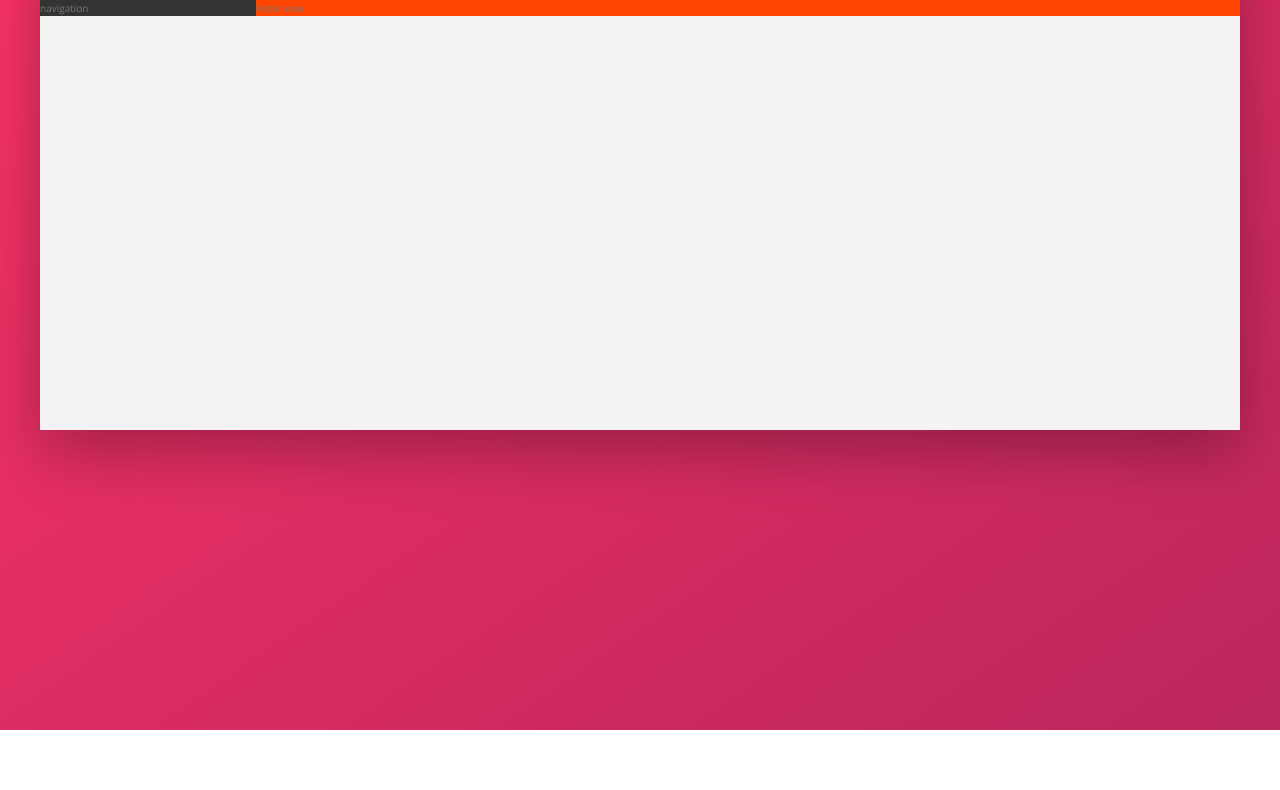
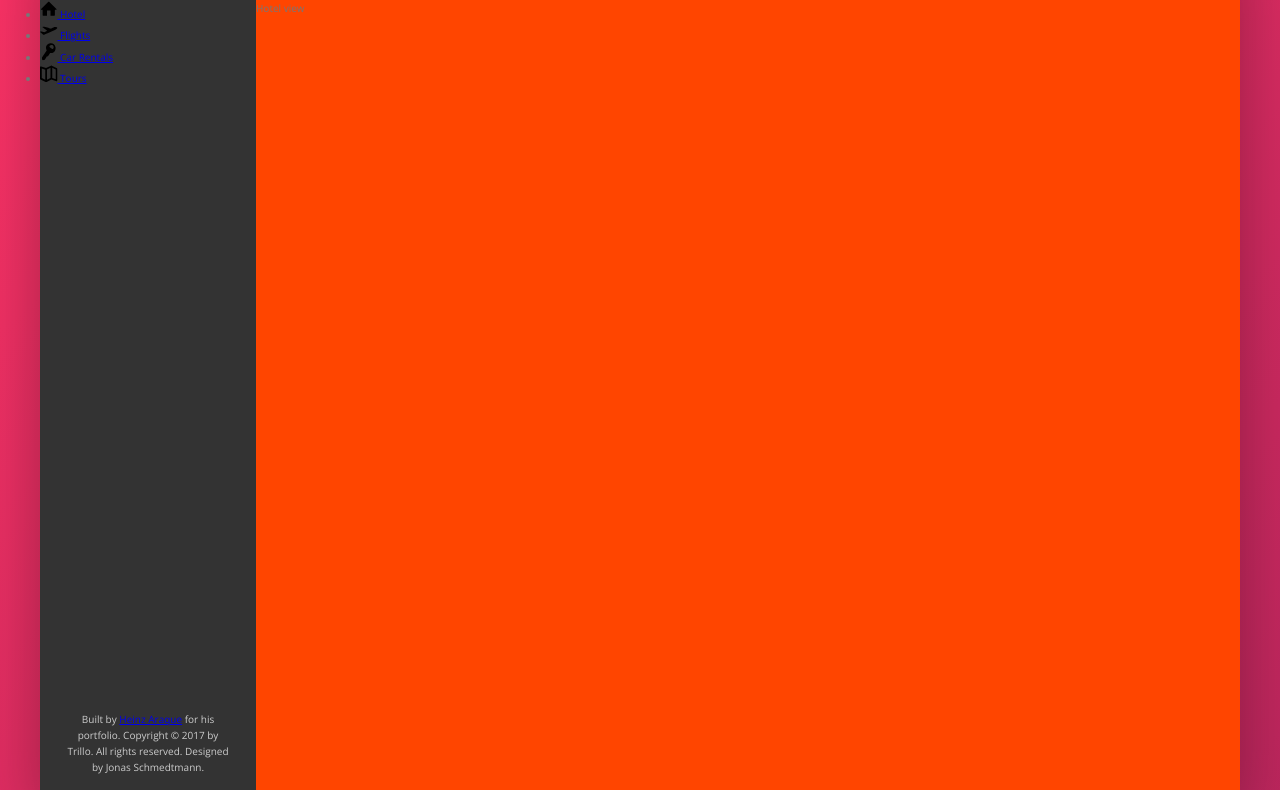
Before and after one commit to araqueheinz/Project-Trillo, a website: page index.html in a window 1280 px wide. Shown: the part 150-940 px from the top of the page. Before the commit the page ends 880 px from the top, so only its background shows below. Drawn offline with nearby package versions, Linux system fonts and the light colour scheme.

Commit message:
format side-nav

```diff
--- a/index.html
+++ b/index.html
@@ -11,10 +11,15 @@
         <title>trillo &mdash; Your all-in-one booking app</title>
     </head>
     <body>
+
+        <!-- Container  -->
        <div class="container">
+
+        <!-- Container  -->
         <header class="header">
             <img src="img/logo.png" alt="trillo logo" class="logo">
 
+            <!-- Container  -->
             <form action="#" class="search">
                 <input type="text" class="search__input" placeholder="Search hotels">
                 <button class="search__button">
@@ -24,8 +29,10 @@
                 </button>
             </form>
 
+            <!-- Container  -->
             <nav class="user-nav">
 
+                <!-- Container  -->
                 <div class="user-nav__icon-box">
                     <svg class="user-nav__icon">
                         <use xlink:href="img/sprite.svg#icon-bookmark"></use>
@@ -35,6 +42,7 @@
                     </span>
                 </div>
 
+                <!-- Container  -->
                 <div class="user-nav__icon-box">
                     <svg class="user-nav__icon">
                         <use xlink:href="img/sprite.svg#icon-chat"></use>
@@ -44,15 +52,69 @@
                     </span>
                 </div>
 
+                <!-- Container  -->
                 <div class="user-nav__user">
                     <img src="img/user.jpg" alt="User Photo" class="user-nav__userPhoto">
                     <span class="user-nav__user-name">Heinz</span>
                 </div>
             </nav>
+
         </header>
+
+        <!-- Container  -->
         <div class="content">
+
+            <!-- Container  -->
             <nav class="sidebar">
-                navigation
+                <ul class="side-nav">
+
+                    <!-- Container  -->
+                    <li class="side-nav__item">
+                        <a href="#" class="side-nav__link">
+                            <svg class="side-nav__icon">
+                                <use xlink:href="img/sprite.svg#icon-home"></use>
+                            </svg>
+                            <span>Hotel</span>
+                        </a>
+                    </li>
+
+                    <!-- Container  -->
+                    <li class="side-nav__item">
+                        <a href="#" class="side-nav__link">
+                            <svg class="side-nav__icon">
+                                <use xlink:href="img/sprite.svg#icon-aircraft-take-off"></use>
+                            </svg>
+                            <span>Flights</span>
+                        </a>
+                    </li>
+
+                    <!-- Container  -->
+                    <li class="side-nav__item">
+                        <a href="#" class="side-nav__link">
+                            <svg class="side-nav__icon">
+                                <use xlink:href="img/sprite.svg#icon-key"></use>
+                            </svg>
+                            <span>Car Rentals</span>
+                        </a>
+                    </li>
+
+                    <!-- Container  -->
+                    <li class="side-nav__item">
+                        <a href="#" class="side-nav__link">
+                            <svg class="side-nav__icon">
+                                <use xlink:href="img/sprite.svg#icon-map"></use>
+                            </svg>
+                            <span>Tours</span>
+                        </a>
+                    </li>
+
+                </ul>
+
+                <!-- Container  -->
+                <div class="legal">
+                    Built by <a href="https://github.com/araqueheinz/Project-Trillo" class="footer__link">Heinz Araque</a> for his
+                    portfolio. Copyright &copy; 2017 by Trillo. All rights reserved. Designed by Jonas Schmedtmann.
+                </div>
             </nav>
             <main class="hotel-view">
                 Hotel view
--- a/sass/_components.scss
+++ b/sass/_components.scss
@@ -10,8 +10,13 @@
 /*  ///////////////////////////////////////////////
    //             * SEARCH BOX *                //
   /////////////////////////////////////////////// */
+
 .search {
   // background-color: yellow;
+
+
+  // Flex level 2 // Inside Header
+  display: flex;
 
   /*
   flex-grow: 0;
@@ -20,7 +25,6 @@
  --- or */
 
   flex: 0 0 40%;
-  display: flex;
   align-items: center;
   justify-content: center;
 
@@ -52,7 +56,6 @@
     }
 
   }
-
 
 
   &__input:focus + &__button {
@@ -88,6 +91,7 @@
   /////////////////////////////////////////////// */
   .user-nav {
 
+    // Flex level 2 // inside header
     display: flex;
     align-items: center;
     align-self: stretch;
@@ -97,6 +101,8 @@
       padding: 0 2rem;
       cursor: pointer;
       height: 100%;
+
+      // Flex level 3 // inside header -> inside user-nav
       display: flex;
       align-items: center;
     }
@@ -128,7 +134,7 @@
       top: 1.5rem;
       right: 1.1rem;
 
-
+      // Flex level 4 // inside header --> inside user-nav --> inside notifications
       display: flex;
       justify-content: center;
       align-items: center;
@@ -140,7 +146,34 @@
       margin-right: 1rem;
     }
 
-    &__user-name {
+  }
+
+/*  ///////////////////////////////////////////////
+   //              * SIDE NAV *                 //
+  /////////////////////////////////////////////// */
+
+.side-nav {
+  &__item {
 
   }
+
+  &__link {
+
   }
+
+  &__icon {
+    width: 1.75rem;
+    height: 1.75rem;
+  }
+}
+
+/*  ///////////////////////////////////////////////
+   //            * LEGAL TEXT *                 //
+  /////////////////////////////////////////////// */
+
+.legal {
+  font-size: 1rem;
+  color: var(--color-grey-light-4);
+  text-align: center;
+  padding: 2.5rem;
+}
--- a/sass/_layout.scss
+++ b/sass/_layout.scss
@@ -7,12 +7,14 @@
   min-height: 50rem;
 }
 
+
 .header {
   font-size: 1.4rem;
   height: 7rem;
   background-color: #fff;
   border-bottom: var(--color-grey-light-2);
 
+  // Flex level 1 //
   display: flex;
   justify-content: space-between;
   align-items: center;
@@ -29,14 +31,23 @@
     flex-grow: 0;
     flex-shrink: 0;
     flex-basis: 18%;
-   --- or */
+   --- or
+  */
 
   flex: 0 0 18%;
+
+  display: flex;
+  flex-direction: column;
+  justify-content: space-between;
 
 }
 
 .hotel-view {
   background-color: #fff;
+
+  // TEST
   background-color: orangered;
+  height: 80rem;
+
   flex: 1;
 }
```
Also changed, not shown: css/style.css. Lines whose indentation alone changed are shown as unchanged.
